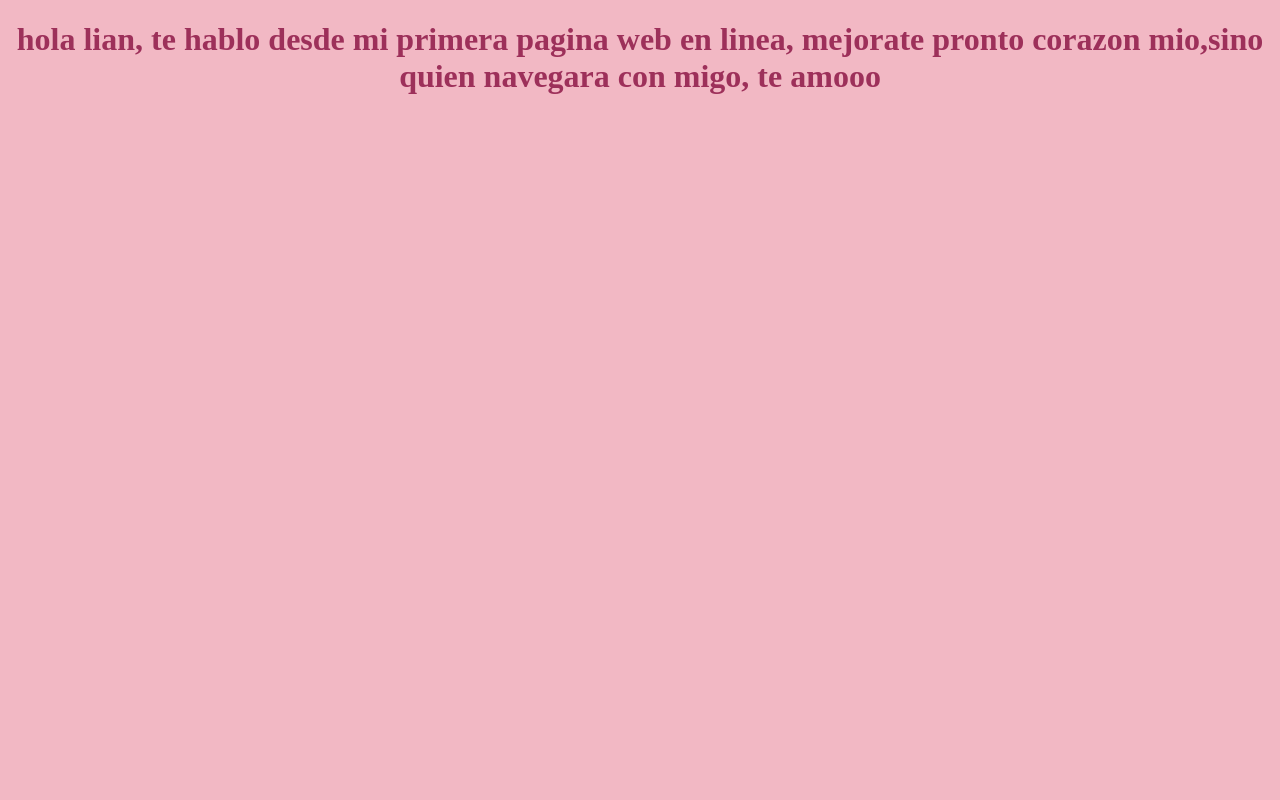
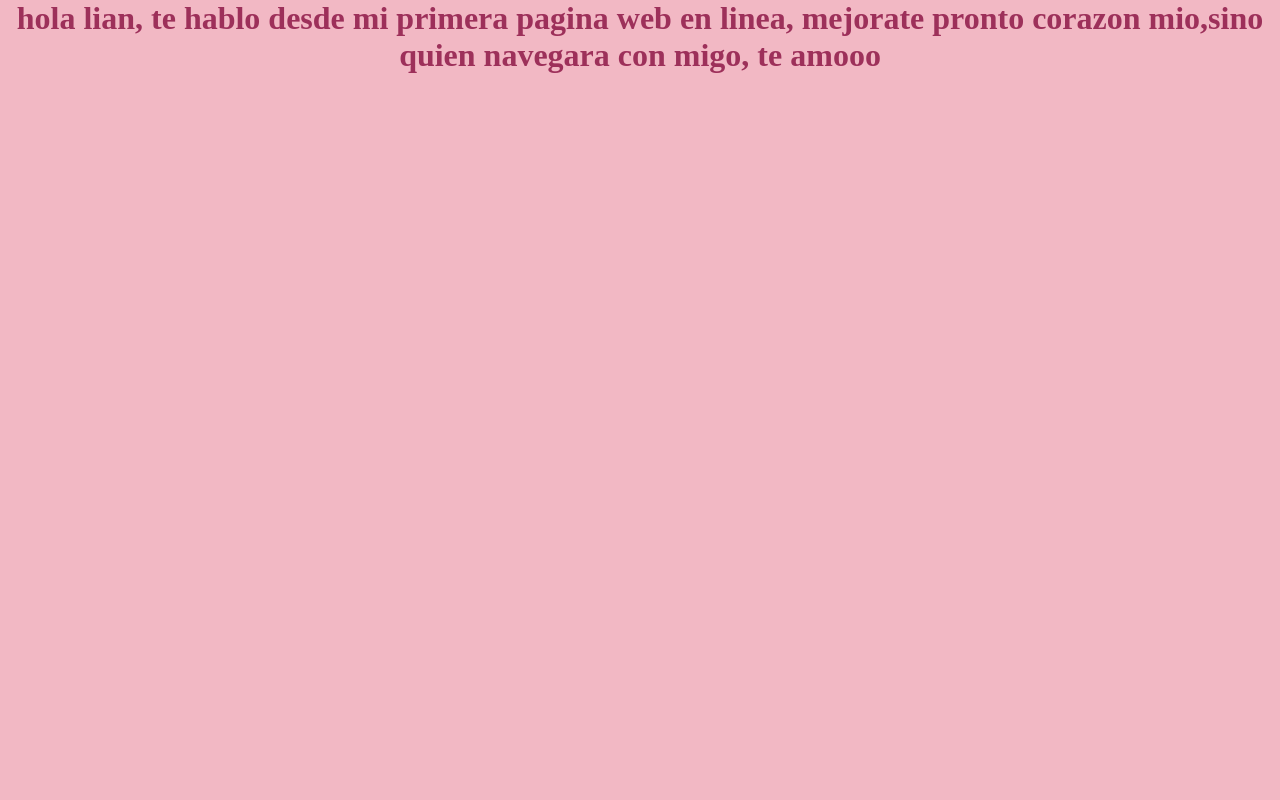
Before and after one commit to foxcraftYT/a, a PHP site: page /lian/lian.html in a window 1280 px wide. Run offline with PHP 8.4, Linux system fonts and the light colour scheme.

Commit message:
aaaaaaaaabemmaria

```diff
--- a/lian/style.css
+++ b/lian/style.css
@@ -1,6 +1,13 @@
 *{
     background-color: #f2b8c4;
     color: #9d305a;
+    margin: 0;
+    padding: 0;
+    width: 100%;
+    height: 100%;
+    overflow: hidden;
+    overflow-x: hidden;
+
 }
 
 .fotos{
@@ -14,9 +21,5 @@
 }
 
 html, body {
-    margin: 0;
-    padding: 0;
-    width: 100%;
-    height: 100%;
-    overflow: hidden;
+
   }
```
